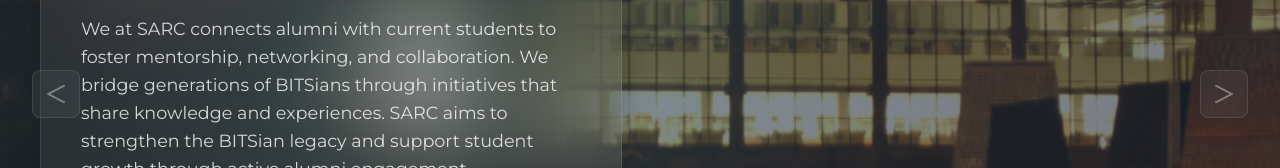
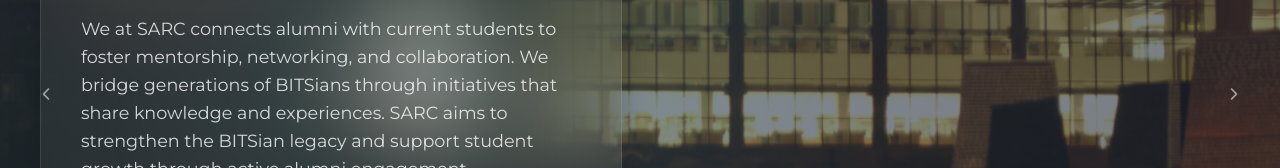
Before and after one commit to SARC-BPHC/SARC_Website, a React (Vite) app: page / in a window 1280 px wide. Shown: the part 306-474 px from the top of the page. Built offline with nearby package versions, Linux system fonts and the light colour scheme.

Commit message:
chore: update carousel buttons

```diff
--- a/src/components/Carousel.css
+++ b/src/components/Carousel.css
@@ -163,54 +163,52 @@
   transform: translateX(2px);
 }
 
-/* Navigation buttons */
 .carousel-nav {
   position: absolute;
   top: 50%;
   transform: translateY(-50%);
-  background: rgba(255, 255, 255, 0.08);
-  border: 1px solid rgba(255, 255, 255, 0.15);
-  border-radius: 8px;
-  padding: 0.75rem;
-  cursor: pointer;
-  z-index: 3;
-  width: 48px;
-  height: 48px;
+  width: 44px;
+  height: 44px;
   display: flex;
   align-items: center;
   justify-content: center;
-  backdrop-filter: blur(20px);
-  transition: all 0.2s ease;
-  opacity: 0.7;
+  cursor: pointer;
+  z-index: 3;
+
+  background: transparent;
+  border-radius: 999px;
+
+  transition: transform 0.25s ease, opacity 0.25s ease;
+  opacity: 0.55;
 }
 
 .carousel-nav:hover {
-  background: rgba(255, 255, 255, 0.12);
-  border-color: rgba(255, 255, 255, 0.25);
-  opacity: 1;
+  opacity: 0.9;
 }
 
 .carousel-nav-left {
-  left: 2rem;
+  left: 1.5rem;
 }
 
 .carousel-nav-right {
-  right: 2rem;
+  right: 1.5rem;
 }
 
 .carousel-nav-img {
-  width: 18px;
-  height: 18px;
+  width: 20px;
+  height: 20px;
   filter: brightness(0) invert(1);
-  opacity: 0.9;
-  transition: opacity 0.3s ease;
+  transition: transform 0.25s ease;
 }
 
-.carousel-nav:hover .carousel-nav-img {
-  opacity: 1;
+.carousel-nav-left:hover .carousel-nav-img {
+  transform: translateX(-3px);
 }
 
-/* Responsive Styles */
+.carousel-nav-right:hover .carousel-nav-img {
+  transform: translateX(3px);
+}
+
 @media (max-width: 1024px) {
   .carousel-root {
     min-height: 500px;
```
Also changed, not shown: src/assets/leftButton.png, src/assets/rightButton.png.
